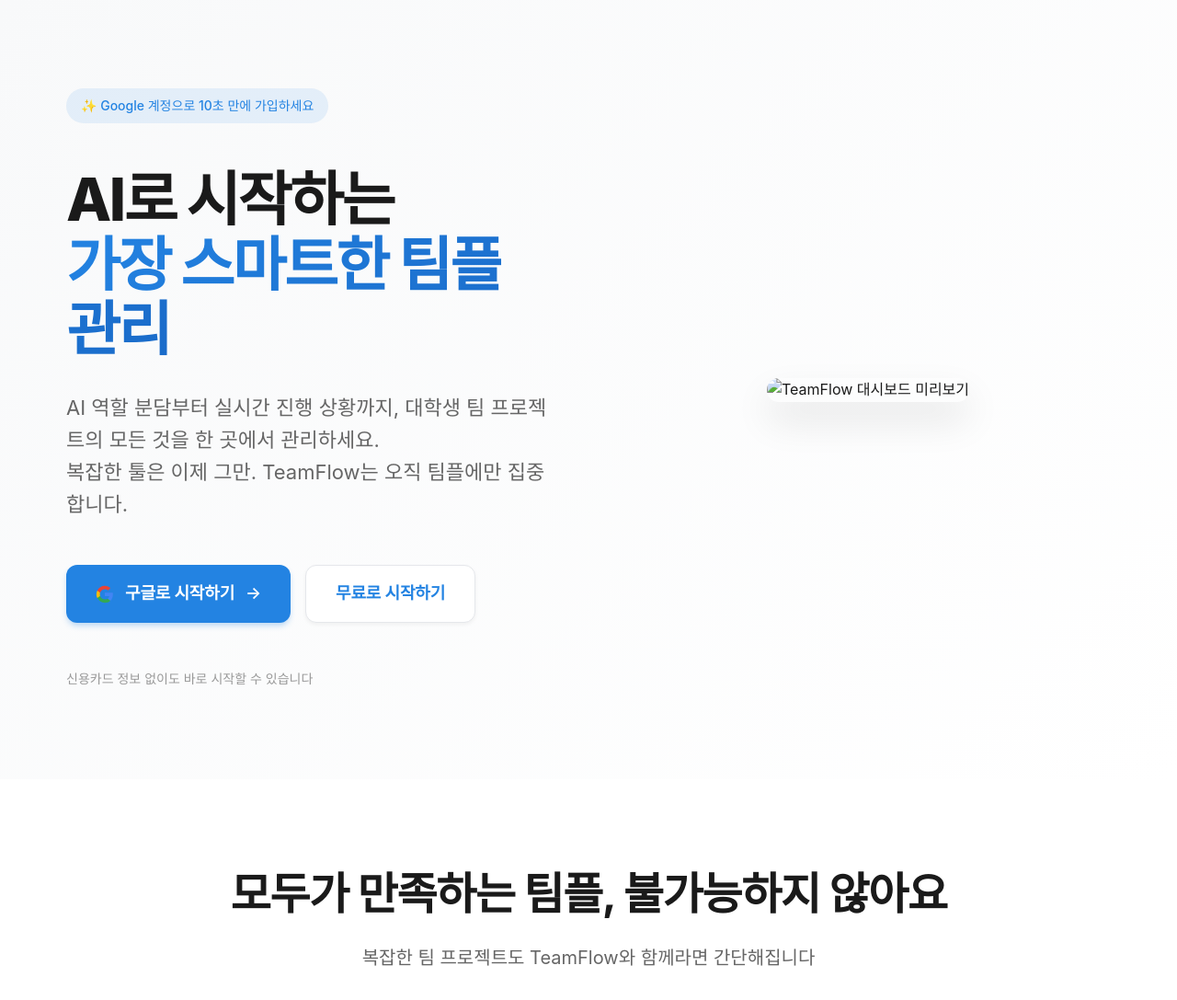
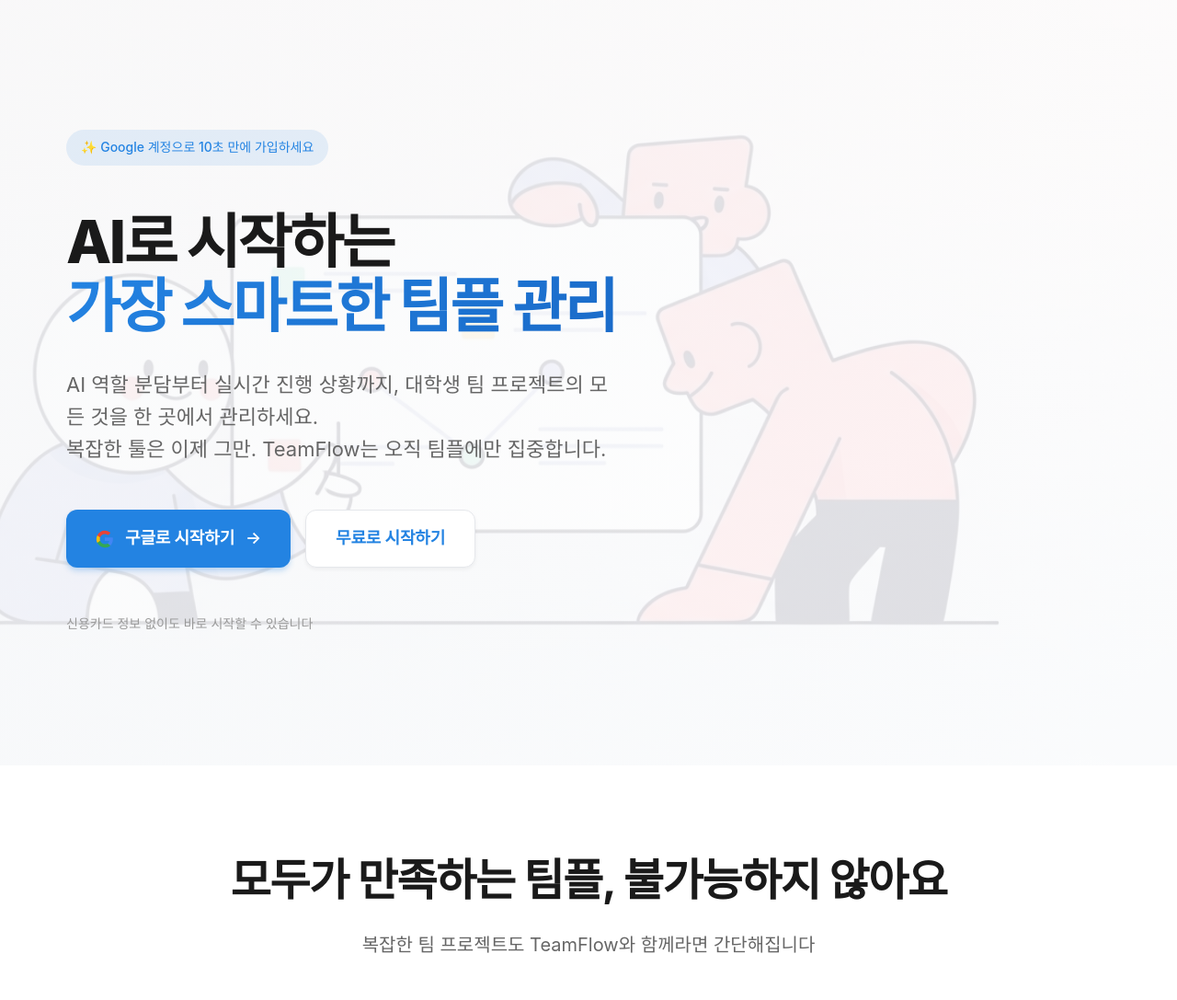
Before and after one commit to pirogramming/TeamFlow, a Django app: page / in a window 1280 px wide. Shown: the top 1087 px of the page at 92% size. Run offline with Django 5.2, Linux system fonts and the light colour scheme; some libraries are stand-ins or nearby versions.

Commit message:
랜딩페이지 디자인 개선

```diff
--- a/static/css/pages/landing.css
+++ b/static/css/pages/landing.css
@@ -116,7 +116,12 @@
   display: flex;
   align-items: center;
   padding: 6rem 0;
-  background: linear-gradient(135deg, #F8F9FA 0%, #FFFFFF 100%);
+  background:
+    linear-gradient(135deg, rgba(248, 249, 250, 0.9) 0%, rgba(255, 255, 255, 0.85) 100%),
+    url('/static/images/characters/character4.png');
+  background-size: cover;
+  background-position: center right;
+  background-repeat: no-repeat;
   position: relative;
 }
 
@@ -125,16 +130,19 @@
   width: 100%;
   margin: 0 auto;
   padding: 0 2rem;
-  display: grid;
-  grid-template-columns: 1fr 1fr;
-  gap: 5rem;
+  display: flex;
   align-items: center;
+  justify-content: flex-start;
+  min-height: 80vh;
 }
 
 .hero-content {
   display: flex;
   flex-direction: column;
   gap: 2rem;
+  max-width: 600px;
+  z-index: 2;
+  position: relative;
 }
 
 .hero-badge {
--- a/templates/landing/index.html
+++ b/templates/landing/index.html
@@ -54,15 +54,7 @@
                     <span class="trust-text">신용카드 정보 없이도 바로 시작할 수 있습니다</span>
                 </div>
             </div>
-            <div class="hero-visual">
-                <div class="hero-dashboard">
-                    <img
-                        src="{% static 'images/illustrations/landing-hero.svg' %}"
-                        alt="TeamFlow 대시보드 미리보기"
-                        class="dashboard-image"
-                    />
-                </div>
-            </div>
+
         </div>
     </section>
 
```
Also changed, not shown: static/images/characters/character1.png (added), static/images/characters/character2.png (added), static/images/characters/character3.png (added), static/images/characters/character4.png (added), static/images/characters/character5.png (added), static/images/characters/character6.png (added), static/images/characters/character7.png (added), static/images/characters/character8.png (added), static/images/characters/character9.png (added).
